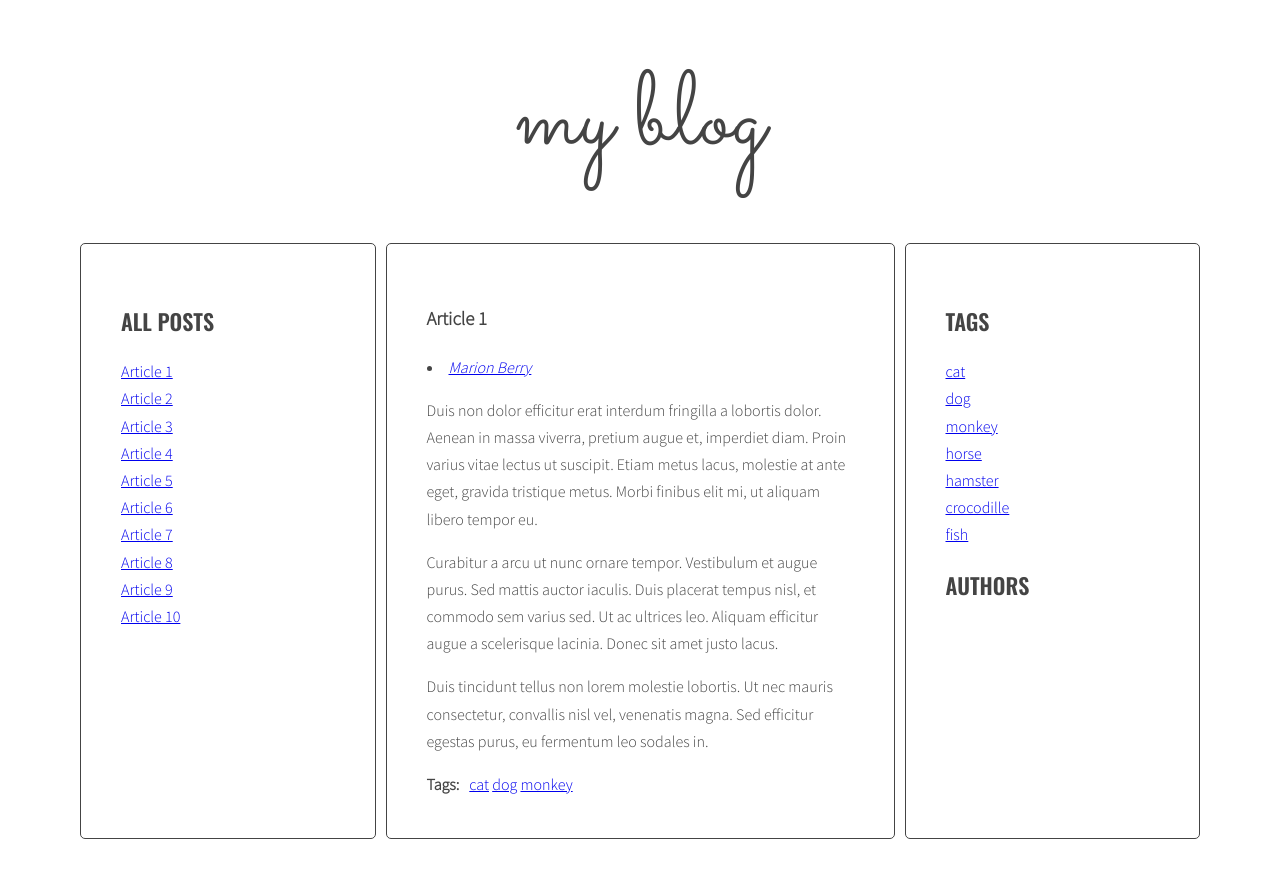
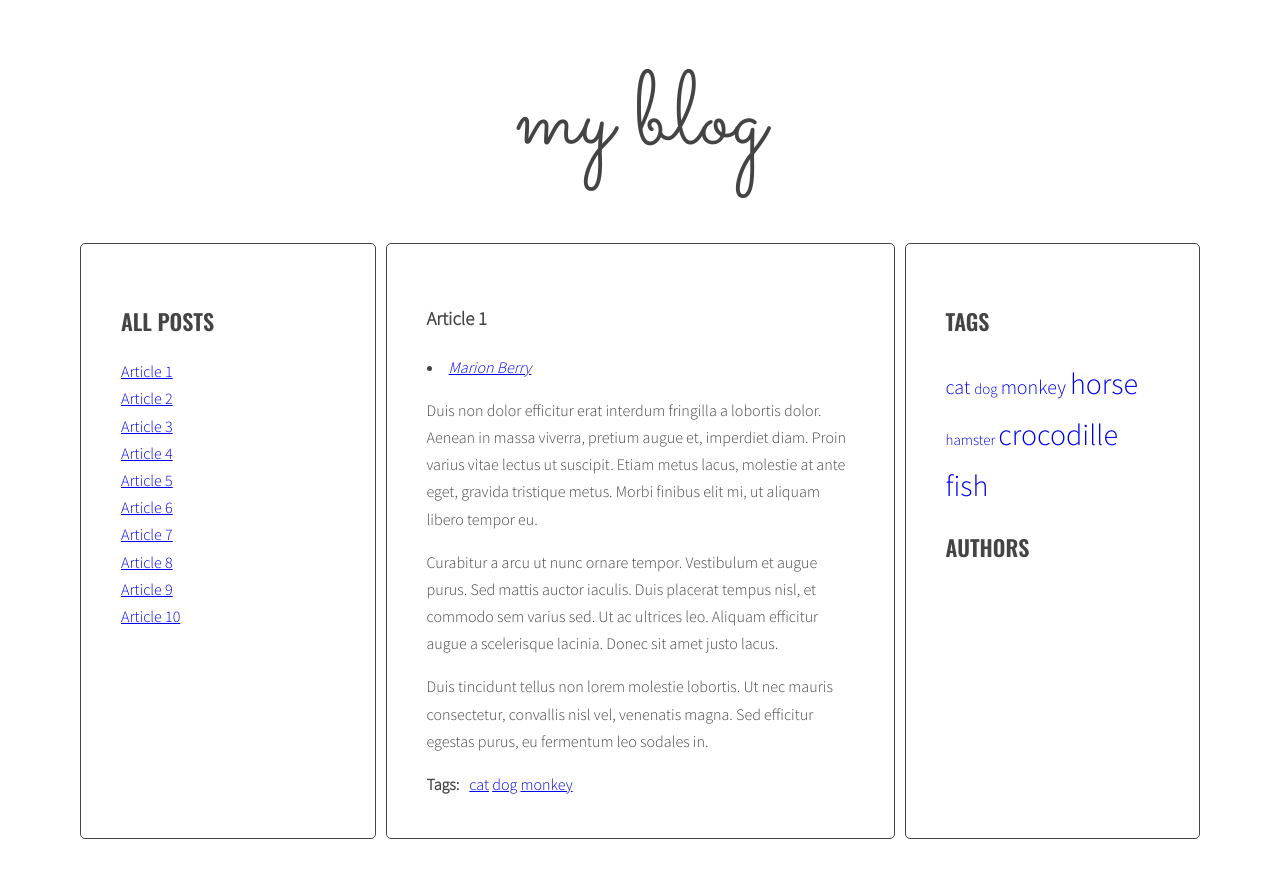
Before and after one commit to marcho4917/javascript-blog, a website: page index.html in a window 1280 px wide. Shown: the top 878 px of the page. Drawn offline with nearby package versions, Linux system fonts and the light colour scheme.

Commit message:
add style to tag class

```diff
--- a/sass/style.scss
+++ b/sass/style.scss
@@ -90,6 +90,35 @@ body {
     display: inline-block;
   }
 }
+/* Tags */
+
+.sidebar .tags li {
+  display: inline;
+}
+
+.sidebar .tags a {
+  text-decoration: none;
+}
+
+.tag-size-1 {
+  font-size: 15px;
+}
+
+.tag-size-2 {
+  font-size: 20px;
+}
+
+.tag-size-3 {
+  font-size: 30px;
+}
+
+.tag-size-4 {
+  font-size: 40px;
+}
+
+.tag-size-5 {
+  font-size: 30px;
+}
 
 /* Authors */
 
```
Also changed, not shown: css/style.css, 1 other file.
